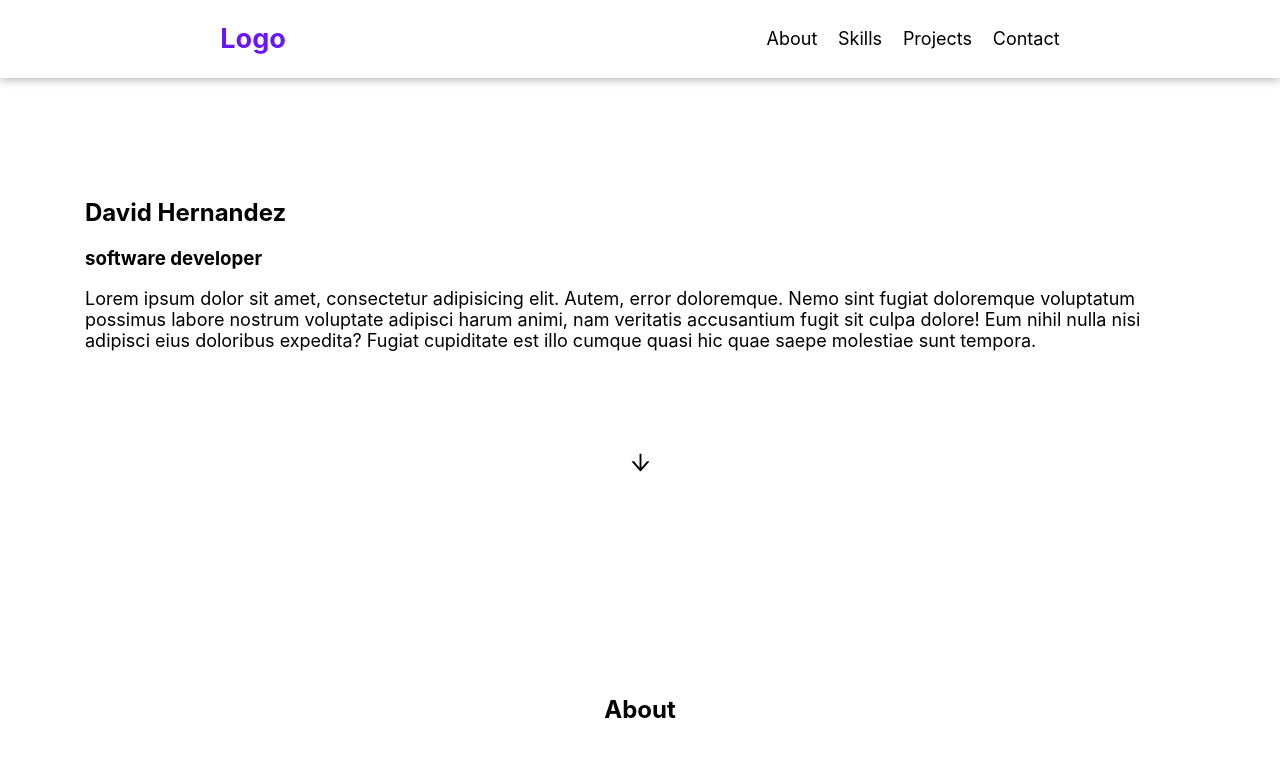
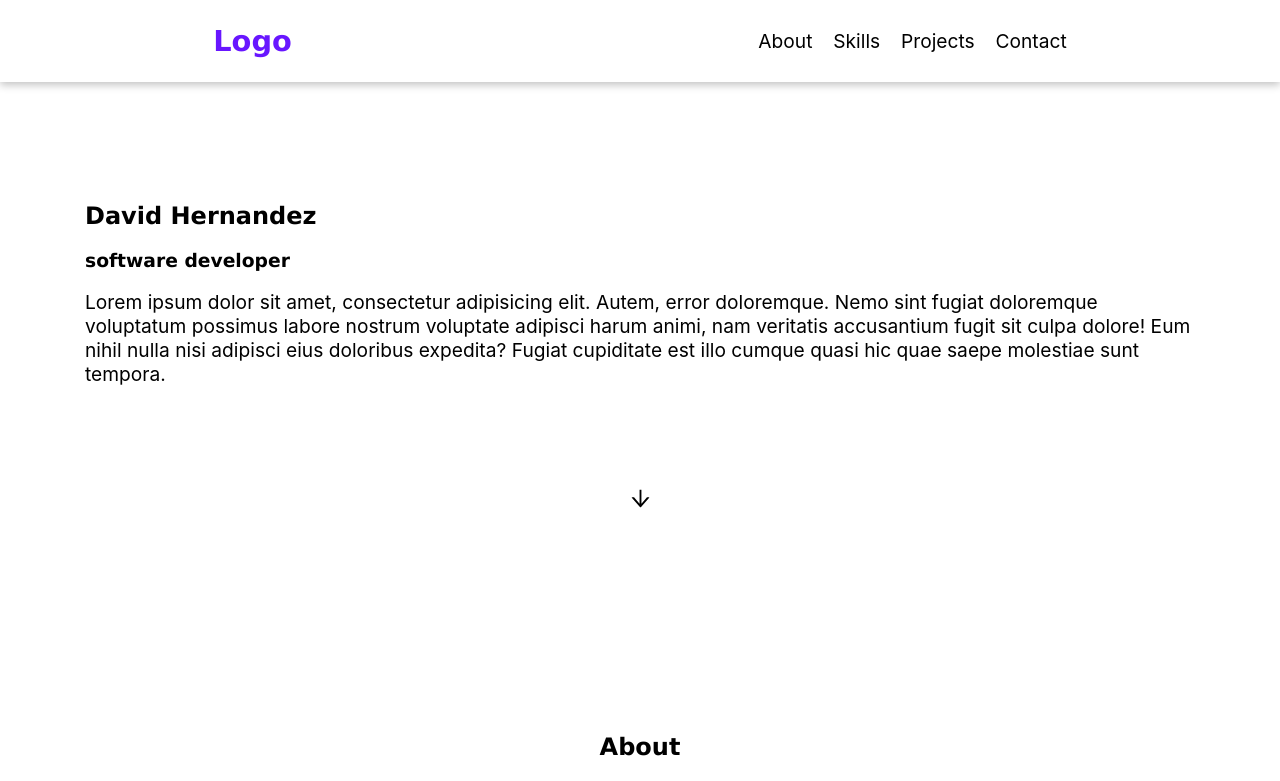
Before and after one commit to Vsjee/Portfolio, a React (Vite) app: page / in a window 1280 px wide. Shown: the top 781 px of the page. Built offline with nearby package versions, Linux system fonts and the light colour scheme.

Commit message:
global styles

```diff
--- a/src/App.jsx
+++ b/src/App.jsx
@@ -5,10 +5,12 @@ import Form from './components/Form'
 import Skills from './components/body/Skills'
 import Projects from './components/body/Projects'
 import About from './components/body/About'
+import GlobalStyle from './globalStyles'
 
 function App() {
 	return (
 		<div>
+			<GlobalStyle />
 			<NavBar />
 			<About />
 			<Skills />
--- /dev/null
+++ b/src/globalStyles.js
@@ -0,0 +1,27 @@
+import { createGlobalStyle } from "styled-components";
+
+const GlobalStyle = createGlobalStyle`
+  body {
+    background: #ffffff;
+    margin: 0;
+    padding: 0;
+    p, a, ul, li {
+      font-size: 1.2rem;
+      font-family: -apple-system, BlinkMacSystemFont, 'Segoe UI', Roboto, Oxygen, Ubuntu, Cantarell, 'Open Sans', 'Helvetica Neue', sans-serif;
+      text-decoration: none;
+      list-style: none;
+    }
+    input, textarea {
+      font-size: 1.1rem;
+      font-family: -apple-system, BlinkMacSystemFont, 'Segoe UI', Roboto, Oxygen, Ubuntu, Cantarell, 'Open Sans', 'Helvetica Neue', sans-serif;
+    }
+    h1, h2, h3, h4, h5, h6{
+      font-family: Verdana, Geneva, Tahoma, sans-serif;
+    }
+    button {
+      font-size: 1.1rem;
+    }
+  }
+`
+
+export default GlobalStyle
```
